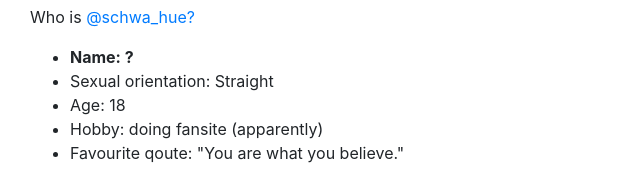
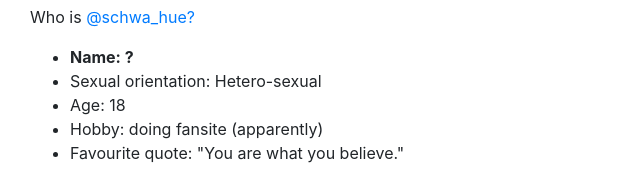
Before and after one commit to schwahue/Y1S1-Basic-Web-Dev, a website: page index.html in a window 1280 px wide. Shown: the part 1612-1790 px from the top of the page, 55-695 px from the left. Drawn offline with Linux system fonts and the light colour scheme.

Commit message:
final v1

```diff
--- a/index.html
+++ b/index.html
@@ -148,10 +148,10 @@
           <li>
             <strong>Name: ?</strong>
           </li>
-          <li>Sexual orientation: Straight</li>
+          <li>Sexual orientation: Hetero-sexual</li>
           <li>Age: 18</li>
           <li>Hobby: doing fansite (apparently)</li>
-          <li>Favourite qoute: "You are what you believe."</li>
+          <li>Favourite quote: "You are what you believe."</li>
         </ul>
         <p>I started this fansite, in order to appreaciate Tylor's and Chris' talents. And to share their wonderful musics with other people.</p>
         <p>Twenty One pilots tackles the taboo topics. They deliver messages about mental ill-ness and societal stress via a wonderful medium, music.
```
Also changed, not shown: vessel.html (+1 -1 lines), 1 other file.
